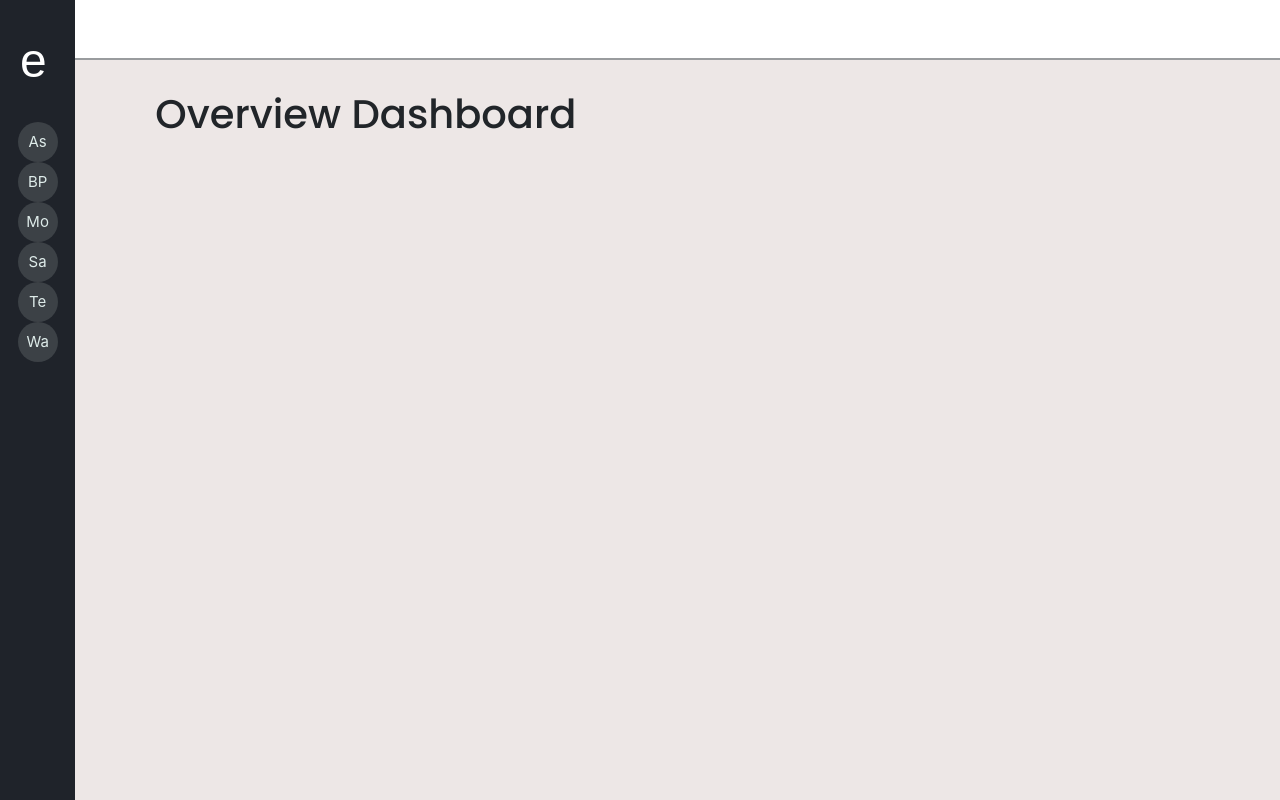
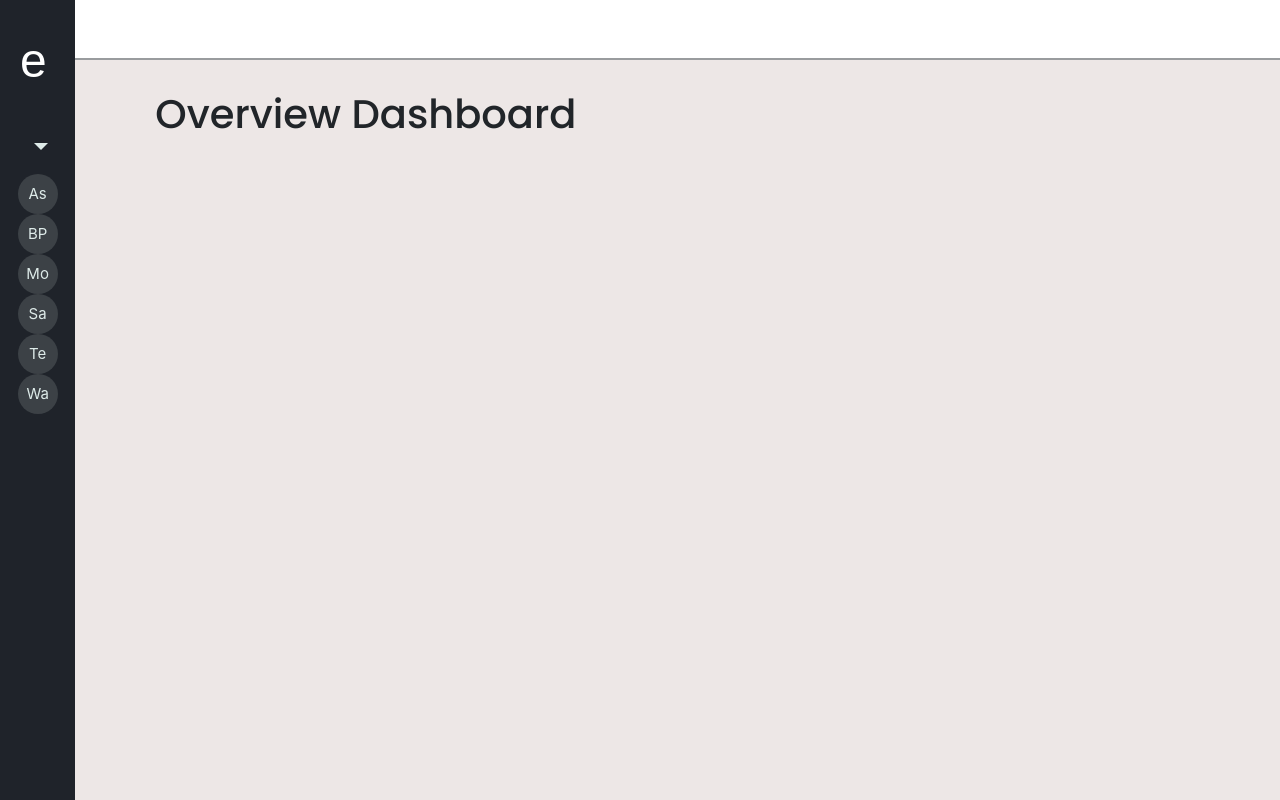
Before and after one commit to AKP-13/elmSidebar, a React (Create React App) app: page /overview in a window 1280 px wide. Built offline with nearby package versions, Linux system fonts and the light colour scheme; a web font is replaced by a local one.

Commit message:
Add basic dropdown functionality for Overview

```diff
--- a/src/Components/NavBar.js
+++ b/src/Components/NavBar.js
@@ -2,6 +2,7 @@ import React, { Component } from "react";
 import { NavLink } from "react-router-dom";
 import Navbar from "react-bootstrap/Navbar";
 import Nav from "react-bootstrap/Nav";
+import NavDropdown from "react-bootstrap/NavDropdown";
 import "../styles/navbar.css";
 import { Icon } from "@iconify/react";
 import bxsHome from "@iconify-icons/bx/bxs-home";
@@ -32,10 +33,43 @@ class NavBar extends Component {
             >
                 <div id="clientLinks">
                     <Navbar.Brand>e</Navbar.Brand>{" "}
-                    <NavLink to="/overview" activeClassName="activeLink">
-                        <Icon onMouseEnter={this.showNav} icon={bxsHome} />{" "}
-                        {this.state.showNav ? <span>Overview</span> : ""}
-                    </NavLink>
+                    <NavDropdown
+                        onMouseEnter={this.showNav}
+                        rootCloseEvent="mousedown"
+                        title={
+                            this.state.showNav ? (
+                                <span>
+                                    <Icon
+                                        // onMouseEnter={this.showNav}
+                                        icon={bxsHome}
+                                    />{" "}
+                                    Overview
+                                </span>
+                            ) : (
+                                <span>
+                                    <Icon
+                                        // onMouseEnter={this.showNav}
+                                        icon={bxsHome}
+                                    />
+                                </span>
+                            )
+                        }
+                        id="nav-dropdown"
+                    >
+                        <NavLink to="/overview" activeClassName="activeLink">
+                            {this.state.showNav ? <span>Overview</span> : ""}
+                        </NavLink>
+                        <NavLink to="/overview" activeClassName="activeLink">
+                            {this.state.showNav ? (
+                                <span>Rate of Sale</span>
+                            ) : (
+                                ""
+                            )}
+                        </NavLink>
+                        <NavLink to="/overview" activeClassName="activeLink">
+                            {this.state.showNav ? <span>Discounts</span> : ""}
+                        </NavLink>
+                    </NavDropdown>
                     <NavLink to="/asda" activeClassName="activeLink">
                         {this.state.showNav ? (
                             <span>
```
